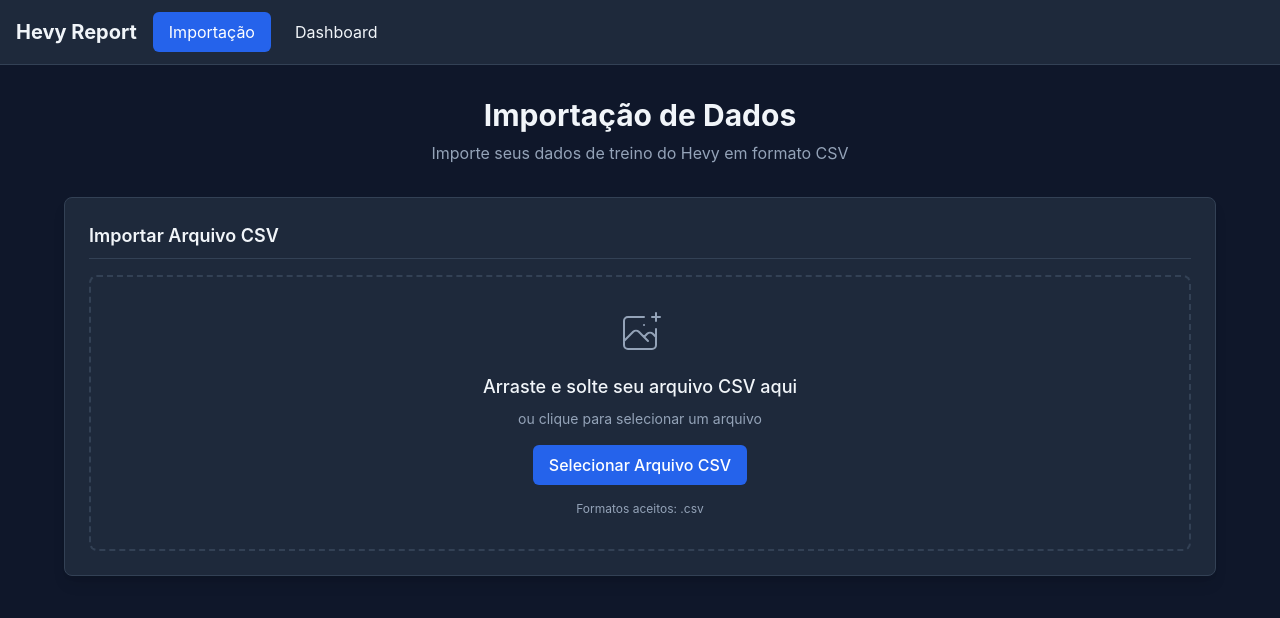
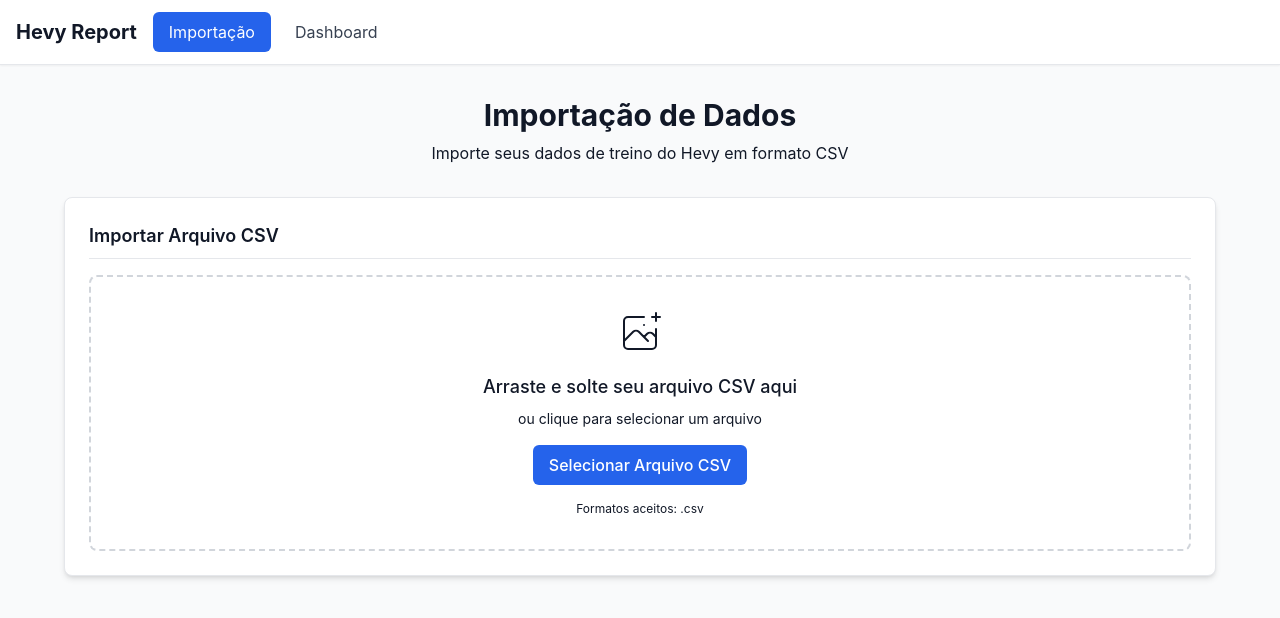
Before and after one commit to zabaala/hevy-report, a React (Vite) app: page /import in a window 1280 px wide. Shown: the top 618 px of the page. Built offline with nearby package versions, Linux system fonts and the light colour scheme.

Commit message:
Updated components and styles for light mode theme support.

```diff
--- a/index.html
+++ b/index.html
@@ -6,7 +6,7 @@
     <meta name="viewport" content="width=device-width, initial-scale=1.0" />
     <title>Hevy Report - Análise de Treinos</title>
   </head>
-  <body class="bg-dark-bg text-dark-text min-h-screen">
+  <body class="bg-white text-gray-900 min-h-screen">
     <div id="root"></div>
     <script type="module" src="/src/main.tsx"></script>
   </body>
--- a/src/App.tsx
+++ b/src/App.tsx
@@ -5,7 +5,7 @@
 
 function App() {
   return (
-    <div className="min-h-screen bg-dark-bg text-dark-text">
+    <div className="min-h-screen bg-gray-50 text-gray-900">
       <Navigation />
       <main className="container mx-auto px-4 py-8">
         <Routes>
--- a/src/components/atoms/Card.tsx
+++ b/src/components/atoms/Card.tsx
@@ -10,7 +10,7 @@
   return (
     <div className={`card ${className}`}>
       {title && (
-        <h3 className="text-lg font-semibold text-dark-text mb-4 border-b border-dark-border pb-2">
+        <h3 className="text-lg font-semibold text-gray-900 mb-4 border-b border-gray-200 pb-2">
           {title}
         </h3>
       )}
--- a/src/components/molecules/DropZone.tsx
+++ b/src/components/molecules/DropZone.tsx
@@ -80,12 +80,12 @@
 
   if (isImporting) {
     return (
-      <div className="border-2 border-dashed border-dark-border rounded-lg p-8 text-center">
+      <div className="border-2 border-dashed border-gray-300 rounded-lg p-8 text-center">
         <div className="mb-4">
-          <div className="text-lg font-medium text-dark-text mb-2">
+          <div className="text-lg font-medium text-gray-900 mb-2">
             Importando arquivo CSV...
           </div>
-          <div className="text-sm text-dark-text-secondary">
+          <div className="text-sm text-gray-600">
             Por favor, aguarde enquanto processamos seus dados
           </div>
         </div>
@@ -103,8 +103,8 @@
     <div
       className={`border-2 border-dashed rounded-lg p-8 text-center transition-colors duration-200 ${
         isDragOver
-          ? 'border-blue-500 bg-blue-500/10'
-          : 'border-dark-border hover:border-blue-400'
+          ? 'border-blue-500 bg-blue-50'
+          : 'border-gray-300 hover:border-blue-400'
       }`}
       onDragOver={handleDragOver}
       onDragLeave={handleDragLeave}
--- a/src/components/molecules/Navigation.tsx
+++ b/src/components/molecules/Navigation.tsx
@@ -10,15 +10,15 @@
     `px-4 py-2 rounded-md transition-colors duration-200 ${
       isActive(path)
         ? 'bg-blue-600 text-white'
-        : 'text-dark-text hover:bg-dark-surface'
+        : 'text-gray-700 hover:bg-gray-100'
     }`
 
   return (
-    <nav className="bg-dark-surface border-b border-dark-border">
+    <nav className="bg-white border-b border-gray-200 shadow-sm">
       <div className="container mx-auto px-4">
         <div className="flex items-center justify-between h-16">
           <div className="flex items-center space-x-4">
-            <h1 className="text-xl font-bold text-dark-text">
+            <h1 className="text-xl font-bold text-gray-900">
               Hevy Report
             </h1>
             <div className="flex space-x-2">
--- a/src/styles/index.css
+++ b/src/styles/index.css
@@ -18,7 +18,7 @@
 
 @layer components {
   .card {
-    @apply bg-dark-surface border border-dark-border rounded-lg p-6 shadow-lg;
+    @apply bg-white border border-gray-200 rounded-lg p-6 shadow-md;
   }
 
   .btn-primary {
@@ -26,15 +26,15 @@
   }
 
   .btn-secondary {
-    @apply bg-dark-surface hover:bg-gray-600 text-dark-text border border-dark-border font-medium py-2 px-4 rounded-md transition-colors duration-200;
+    @apply bg-gray-100 hover:bg-gray-200 text-gray-900 border border-gray-300 font-medium py-2 px-4 rounded-md transition-colors duration-200;
   }
 
   .input-field {
-    @apply bg-dark-surface border border-dark-border text-dark-text rounded-md px-3 py-2 focus:outline-none focus:ring-2 focus:ring-blue-500 focus:border-transparent;
+    @apply bg-white border border-gray-300 text-gray-900 rounded-md px-3 py-2 focus:outline-none focus:ring-2 focus:ring-blue-500 focus:border-transparent;
   }
 
   .select-field {
-    @apply bg-dark-surface border border-dark-border text-dark-text rounded-md px-3 py-2 focus:outline-none focus:ring-2 focus:ring-blue-500 focus:border-transparent;
+    @apply bg-white border border-gray-300 text-gray-900 rounded-md px-3 py-2 focus:outline-none focus:ring-2 focus:ring-blue-500 focus:border-transparent;
   }
 }
 
--- a/tailwind.config.js
+++ b/tailwind.config.js
@@ -7,13 +7,13 @@
   theme: {
     extend: {
       colors: {
-        // Dark mode colors
-        dark: {
-          bg: '#0f172a',
-          surface: '#1e293b',
-          border: '#334155',
-          text: '#f1f5f9',
-          'text-secondary': '#94a3b8',
+        // Light mode colors
+        light: {
+          bg: '#ffffff',
+          surface: '#f8fafc',
+          border: '#e2e8f0',
+          text: '#1e293b',
+          'text-secondary': '#64748b',
         },
         // Status colors
         success: '#10b981',
```
